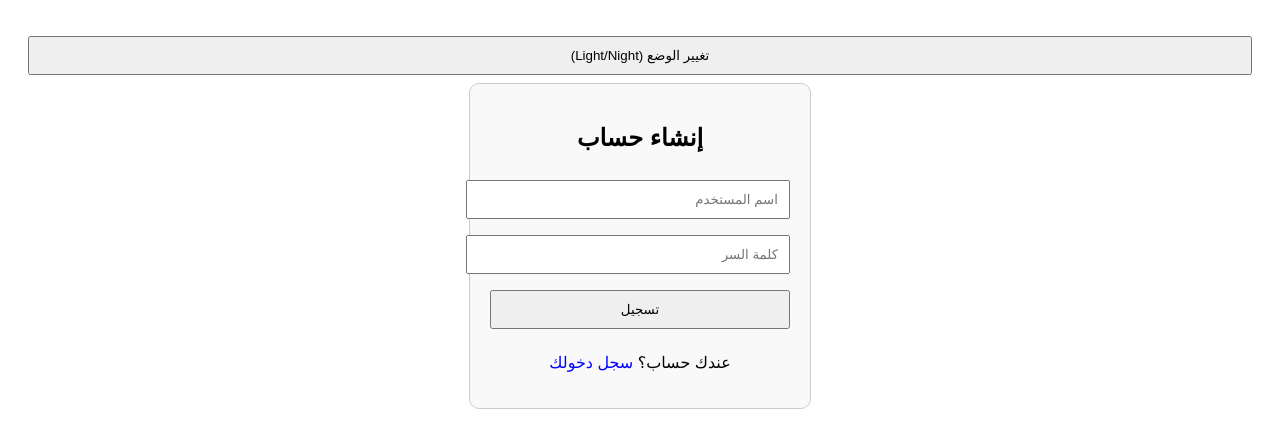
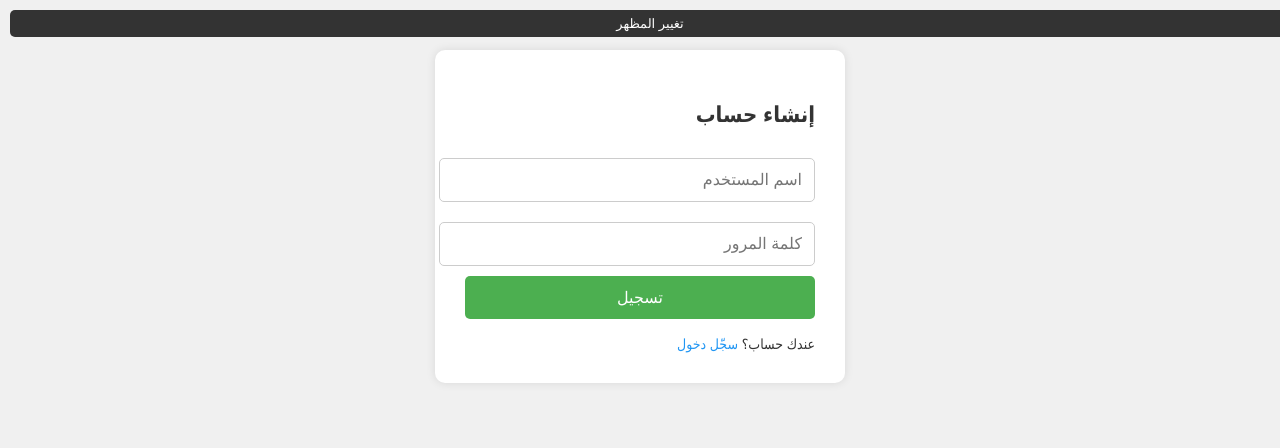
Before and after one commit to kevinmkamel/almentorgroupb, a plain HTML site: page index.html in a window 1280 px wide. Drawn offline with Linux system fonts and the light colour scheme.

Commit message:
Update index.html

```diff
--- a/index.html
+++ b/index.html
@@ -1,95 +1,138 @@
 <!DOCTYPE html>
 <html lang="ar" dir="rtl">
 <head>
-  <meta charset="UTF-8">
+  <meta charset="UTF-8" />
+  <meta name="viewport" content="width=device-width, initial-scale=1.0"/>
   <title>تسجيل الدخول</title>
   <style>
     body {
-      font-family: sans-serif;
-      background-color: white;
-      color: black;
-      text-align: center;
-      padding: 20px;
+      font-family: 'Segoe UI', Tahoma, Geneva, Verdana, sans-serif;
+      margin: 0;
+      padding: 0;
+      background: #f0f0f0;
+      color: #333;
       transition: 0.3s;
     }
-    .night {
-      background-color: #121212;
+    .container {
+      max-width: 350px;
+      margin: 50px auto;
+      background: #fff;
+      padding: 30px;
+      border-radius: 10px;
+      box-shadow: 0 0 10px rgba(0,0,0,0.1);
+    }
+    h2 {
+      margin-bottom: 20px;
+      font-size: 22px;
+    }
+    input {
+      width: 100%;
+      padding: 12px;
+      margin: 10px 0;
+      border-radius: 5px;
+      border: 1px solid #ccc;
+      font-size: 16px;
+    }
+    button {
+      width: 100%;
+      padding: 12px;
+      background: #4CAF50;
+      border: none;
+      color: white;
+      font-size: 16px;
+      border-radius: 5px;
+      cursor: pointer;
+    }
+    button:hover {
+      background: #45a049;
+    }
+    .switch {
+      margin-top: 15px;
+      font-size: 14px;
+    }
+    .switch a {
+      color: #2196F3;
+      cursor: pointer;
+    }
+    .night-mode {
+      background: #1e1e1e;
       color: white;
     }
-    .container {
-      margin: auto;
-      max-width: 300px;
-      padding: 20px;
-      border: 1px solid #ccc;
-      border-radius: 10px;
-      background: #f9f9f9;
+    .night-mode .container {
+      background: #2c2c2c;
+      box-shadow: 0 0 10px rgba(255,255,255,0.1);
     }
-    .night .container {
-      background: #222;
-      border-color: #444;
-    }
-    input, button {
-      margin: 8px 0;
-      padding: 10px;
-      width: 100%;
-    }
-    a {
+    .toggle-mode {
+      position: absolute;
+      top: 10px;
+      left: 10px;
+      background: #333;
+      color: white;
+      border: none;
+      padding: 6px 10px;
+      border-radius: 5px;
       cursor: pointer;
-      color: blue;
+      font-size: 13px;
     }
   </style>
 </head>
 <body>
 
-  <button onclick="toggleMode()">تغيير الوضع (Light/Night)</button>
+  <button class="toggle-mode" onclick="toggleMode()">تغيير المظهر</button>
 
-  <div id="signupBox" class="container">
+  <div class="container" id="signupBox">
     <h2>إنشاء حساب</h2>
-    <input type="text" id="signupUser" placeholder="اسم المستخدم">
-    <input type="password" id="signupPass" placeholder="كلمة السر">
+    <input type="text" id="signupUser" placeholder="اسم المستخدم" />
+    <input type="password" id="signupPass" placeholder="كلمة المرور" />
     <button onclick="signUp()">تسجيل</button>
-    <p>عندك حساب؟ <a onclick="switchToLogin()">سجل دخولك</a></p>
+    <div class="switch">عندك حساب؟ <a onclick="showLogin()">سجّل دخول</a></div>
   </div>
 
-  <div id="loginBox" class="container" style="display:none;">
+  <div class="container" id="loginBox" style="display: none;">
     <h2>تسجيل الدخول</h2>
-    <input type="text" id="loginUser" placeholder="اسم المستخدم">
-    <input type="password" id="loginPass" placeholder="كلمة السر">
+    <input type="text" id="loginUser" placeholder="اسم المستخدم" />
+    <input type="password" id="loginPass" placeholder="كلمة المرور" />
     <button onclick="logIn()">دخول</button>
-    <p>ما عندكش حساب؟ <a onclick="switchToSignUp()">اعمل حساب جديد</a></p>
+    <div class="switch">ما عندكش حساب؟ <a onclick="showSignUp()">أنشئ حساب</a></div>
   </div>
 
   <script>
     function toggleMode() {
-      document.body.classList.toggle("night");
+      document.body.classList.toggle("night-mode");
     }
 
-    function switchToLogin() {
+    function showLogin() {
       document.getElementById("signupBox").style.display = "none";
       document.getElementById("loginBox").style.display = "block";
     }
 
-    function switchToSignUp() {
+    function showSignUp() {
       document.getElementById("loginBox").style.display = "none";
       document.getElementById("signupBox").style.display = "block";
     }
 
     function signUp() {
-      const u = document.getElementById("signupUser").value;
-      const p = document.getElementById("signupPass").value;
-      if (!u || !p) return alert("املأ كل البيانات");
-      if (localStorage.getItem(u)) return alert("الاسم مستخدم من قبل");
+      const u = document.getElementById("signupUser").value.trim();
+      const p = document.getElementById("signupPass").value.trim();
+      if (!u || !p) {
+        alert("من فضلك املأ كل البيانات");
+        return;
+      }
+      if (localStorage.getItem(u)) {
+        alert("الاسم ده مستخدم قبل كده");
+        return;
+      }
       localStorage.setItem(u, p);
-      alert("تم إنشاء الحساب! سجل دخولك دلوقتي");
-      switchToLogin();
+      alert("تم إنشاء الحساب! سجّل دخولك الآن");
+      showLogin();
     }
 
     function logIn() {
-      const u = document.getElementById("loginUser").value;
-      const p = document.getElementById("loginPass").value;
+      const u = document.getElementById("loginUser").value.trim();
+      const p = document.getElementById("loginPass").value.trim();
       const saved = localStorage.getItem(u);
       if (saved === p) {
-        alert("تم تسجيل الدخول!");
+        alert("تم تسجيل الدخول بنجاح");
         if (window.AppInventor) {
           window.AppInventor.setWebViewString("login_success");
         }
```
